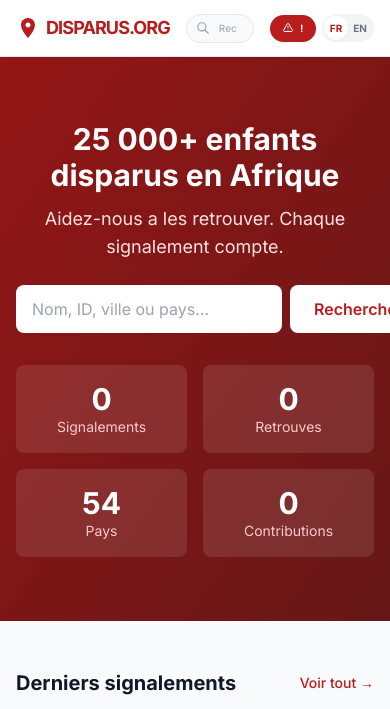
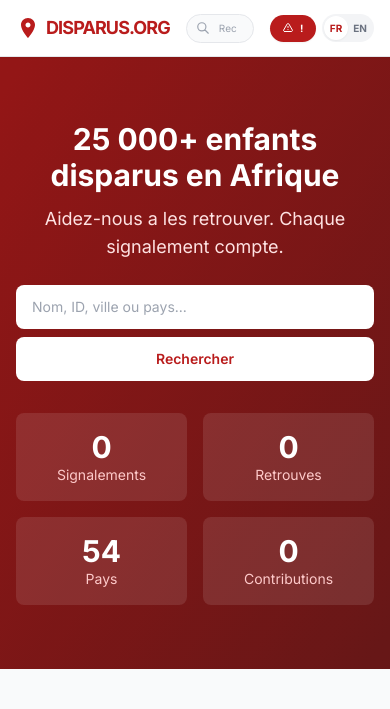
Before and after one commit to moa-digitalagency/DisparusOrg, a Flask app: page / in a window 390 px wide. Shown: the top 709 px of the page. Run offline with Flask 3, Linux system fonts and the light colour scheme; data that the repository does not hold is empty; some libraries are stand-ins or nearby versions.

Commit message:
Improve search bar responsiveness on mobile devices
Update the search bar in `templates/index.html` to use `flex-col sm:flex-row` for improved mobile responsiveness, ensuring the button appears below the input field on smaller screens. Add `text-sm` class to input and button for better visual consistency.

Replit-Commit-Author: Agent
Replit-Commit-Session-Id: eb063805-a792-42c1-a0da-084e2ef91571
Replit-Commit-Checkpoint-Type: intermediate_checkpoint
Replit-Commit-Event-Id: 02e9ed65-9751-4308-80d6-8f38c12c2ddc
Replit-Helium-Checkpoint-Created: true

```diff
--- a/templates/index.html
+++ b/templates/index.html
@@ -15,11 +15,11 @@
             </p>
 
             <form action="/recherche" method="GET" class="max-w-2xl mx-auto mb-8">
-                <div class="flex gap-2">
+                <div class="flex flex-col sm:flex-row gap-2">
                     <input type="text" name="q" placeholder="{% if get_locale() == 'fr' %}Nom, ID, ville ou pays...{% else %}Name, ID, city or country...{% endif %}"
-                           class="flex-1 px-4 py-3 rounded-lg text-gray-900 focus:ring-2 focus:ring-white"
+                           class="flex-1 px-4 py-3 rounded-lg text-gray-900 focus:ring-2 focus:ring-white text-sm"
                            data-testid="input-hero-search">
-                    <button type="submit" class="bg-white text-red-700 px-6 py-3 rounded-lg font-semibold hover:bg-red-50 transition-colors" data-testid="button-hero-search">
+                    <button type="submit" class="bg-white text-red-700 px-6 py-3 rounded-lg font-semibold hover:bg-red-50 transition-colors text-sm" data-testid="button-hero-search">
                         {% if get_locale() == 'fr' %}Rechercher{% else %}Search{% endif %}
                     </button>
                 </div>
```
